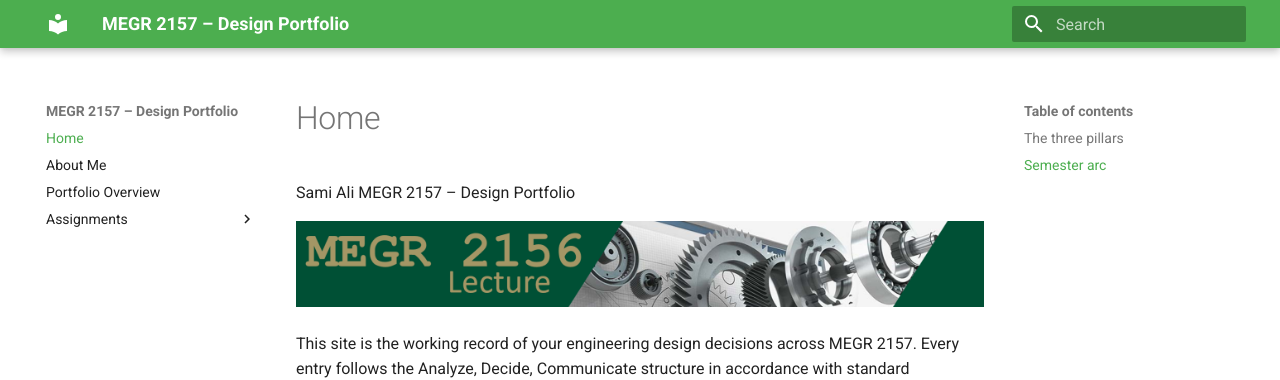
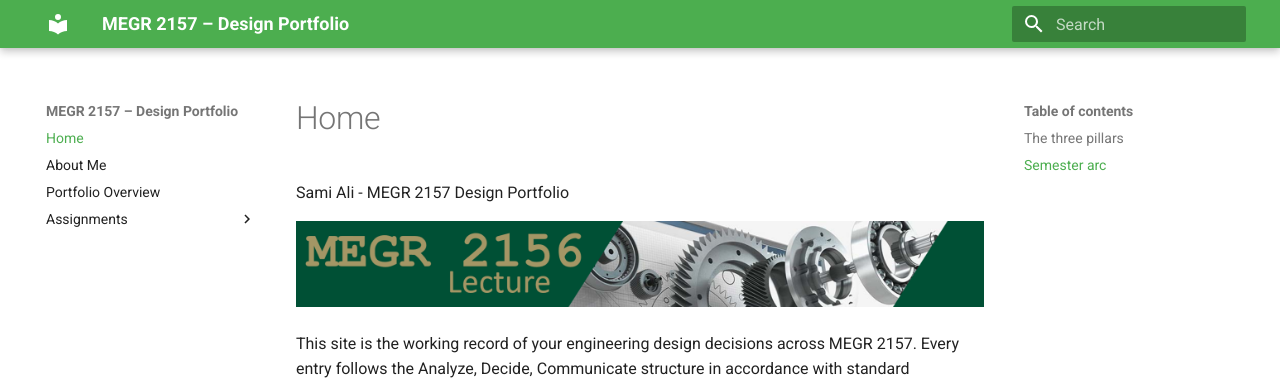
Before and after one commit to sali914/megr2157-portfolio, an MkDocs documentation site: the page built from docs/index.md, in a window 1280 px wide and 1189 px high. Shown: the top 380 px of the window. Built offline with MkDocs 1.6.1 and Material for MkDocs 9.7.7, drawn with Linux system fonts in a browser that asks for light colours.

```diff
--- a/docs/index.md
+++ b/docs/index.md
@@ -1,4 +1,4 @@
-Sami Ali MEGR 2157 – Design Portfolio
+Sami Ali - MEGR 2157 Design Portfolio
 
 ![MEGR 2156-7 Title](MEGR2156title.png)
 
```
